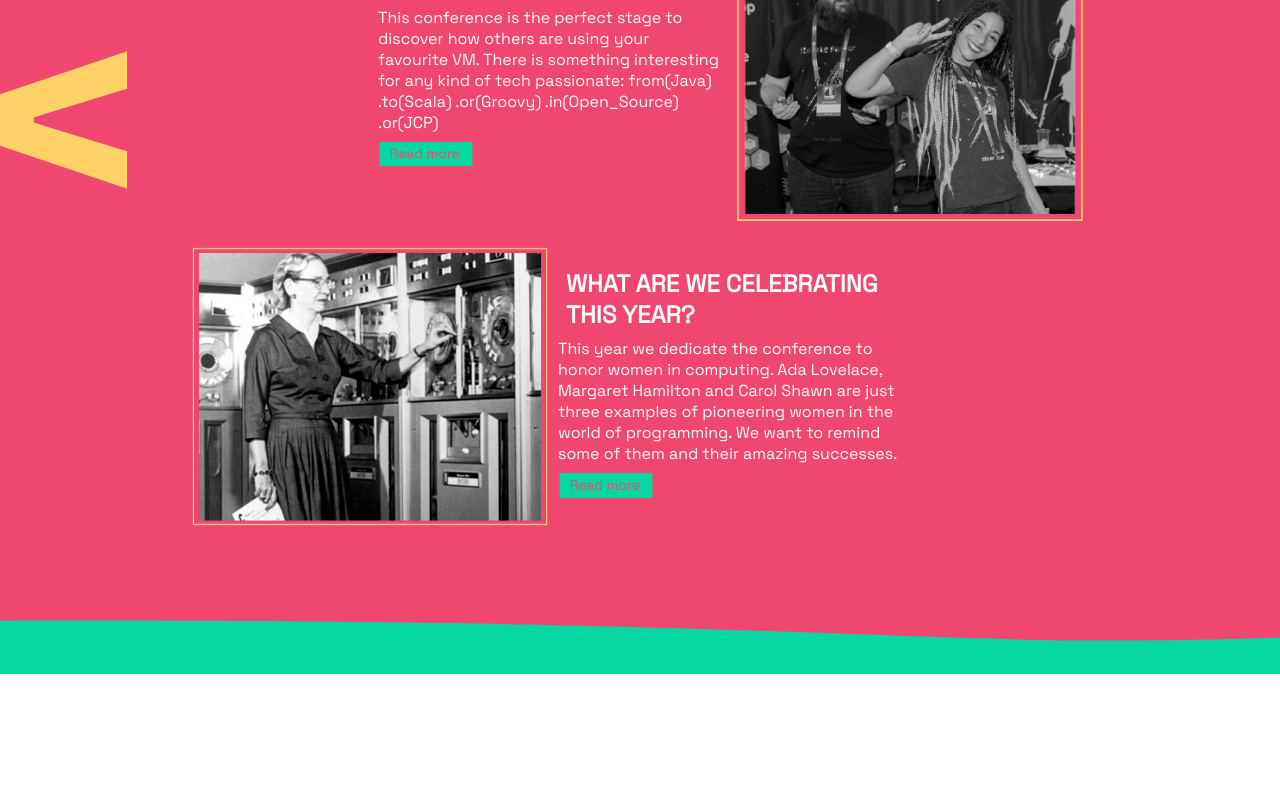
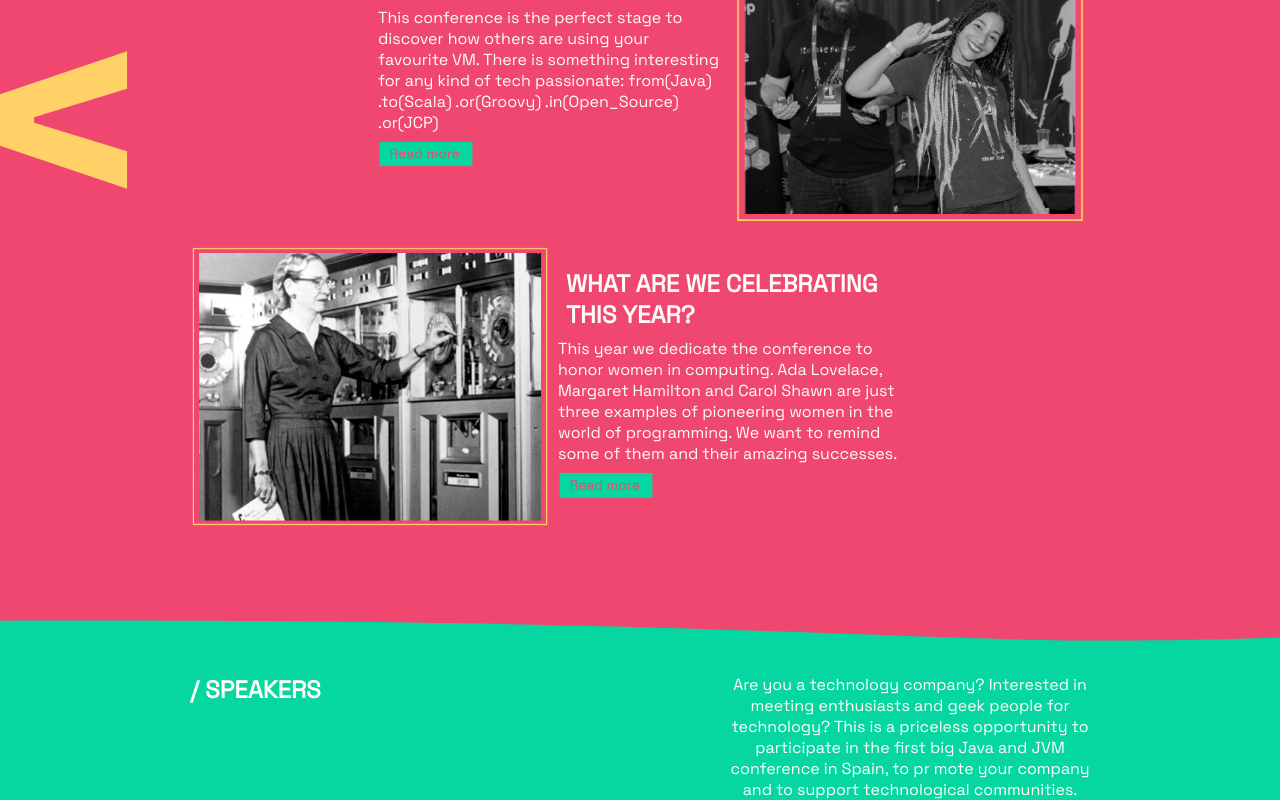
Before and after one commit to dev-bcn/dev-bcn.github.io, a React (Create React App) app: page / in a window 1280 px wide. Shown: the part 1313-2113 px from the top of the page. Before the commit the page ends 1987 px from the top, so only its background shows below. Built offline with nearby package versions, Linux system fonts and the light colour scheme.

Commit message:
Add section

```diff
--- a/src/App.tsx
+++ b/src/App.tsx
@@ -1,12 +1,14 @@
 import { BrowserRouter } from 'react-router-dom';
 import Faqs from './views/Faqs/Faqs';
 import Home from './views/Home/Home';
+import Speakers from './views/Speakers/Speakers';
 
 function App() {
   return (
     <BrowserRouter>
       <Home />
       <Faqs />
+      <Speakers />
     </BrowserRouter>
   );
 }
--- /dev/null
+++ b/src/components/SectionTitle/SectionTitle.tsx
@@ -0,0 +1,58 @@
+import { FC } from 'react';
+import styled from 'styled-components';
+import { COLOR_WHITE } from '../../styles/colors';
+
+interface ISectionTitleProps {
+  title: string;
+  subtitle: string;
+  color: string;
+}
+
+const StyledTitleContainer = styled.div`
+  display: flex;
+  justify-content: center;
+  align-items: center;
+  padding: 0 2rem;
+`;
+
+const StyledTitleBody = styled.div`
+  display: flex;
+  flex-direction: column;
+
+  @media (min-width: 480px) {
+    flex-direction: row;
+    justify-content: space-between;
+    max-width: 56.25rem;
+  }
+`;
+
+const StyledTitle = styled.h1`
+  color: ${(props) => (props.color ? props.color : COLOR_WHITE)};
+  font-family: SpaceGrotesk;
+  padding-bottom: 1.5rem;
+  @media (min-width: 480px) {
+    width: 40%;
+    text-align: left;
+    padding-bottom: unset;
+  }
+`;
+
+const StyledSubTitle = styled.p`
+  color: ${(props) => (props.color ? props.color : COLOR_WHITE)};
+  @media (min-width: 480px) {
+    width: 40%;
+  }
+`;
+
+const SectionHeader: FC<ISectionTitleProps> = ({ title, subtitle, color }) => {
+  return (
+    <StyledTitleContainer>
+      <StyledTitleBody>
+        <StyledTitle color={color}>/ {title}</StyledTitle>
+        <StyledSubTitle>{subtitle}</StyledSubTitle>
+      </StyledTitleBody>
+    </StyledTitleContainer>
+  );
+};
+
+export default SectionHeader;
--- a/src/views/Faqs/Faqs.tsx
+++ b/src/views/Faqs/Faqs.tsx
@@ -31,7 +31,7 @@ const StyleMoreIcon = styled.img`
   right: -1rem;
   top: 5rem;
   height: 5rem;
-  @media (min-width: 480px) {
+  @media (min-width: 800px) {
     height: 10rem;
   }
 `;
@@ -41,7 +41,7 @@ const StyleLessIcon = styled.img`
   left: -1rem;
   top: 50%;
   height: 5rem;
-  @media (min-width: 480px) {
+  @media (min-width: 800px) {
     height: 10rem;
   }
 `;
--- /dev/null
+++ b/src/views/Speakers/Speakers.tsx
@@ -0,0 +1,28 @@
+import { FC } from 'react';
+import styled from 'styled-components';
+import SectionTitle from '../../components/SectionTitle/SectionTitle';
+import { COLOR_GREEN, COLOR_WHITE } from '../../styles/colors';
+
+const StyledSpeakersContainer = styled.section`
+  background-color: ${COLOR_GREEN};
+`;
+
+const Speakers: FC = () => {
+  return (
+    <StyledSpeakersContainer>
+      <SectionTitle
+        title='SPEAKERS'
+        subtitle='Are you a technology company? Interested in meeting
+        enthusiasts and geek people for technology? This is a
+        priceless opportunity to participate in the first big Java
+        and JVM conference in Spain, to pr mote your company
+        and to support technological communities.'
+        color={COLOR_WHITE}
+      />
+      {/* https://codesandbox.io/s/bjvh8?file=/src/App.jsx
+      ejemplo de carousel */}
+    </StyledSpeakersContainer>
+  );
+};
+
+export default Speakers;
```
